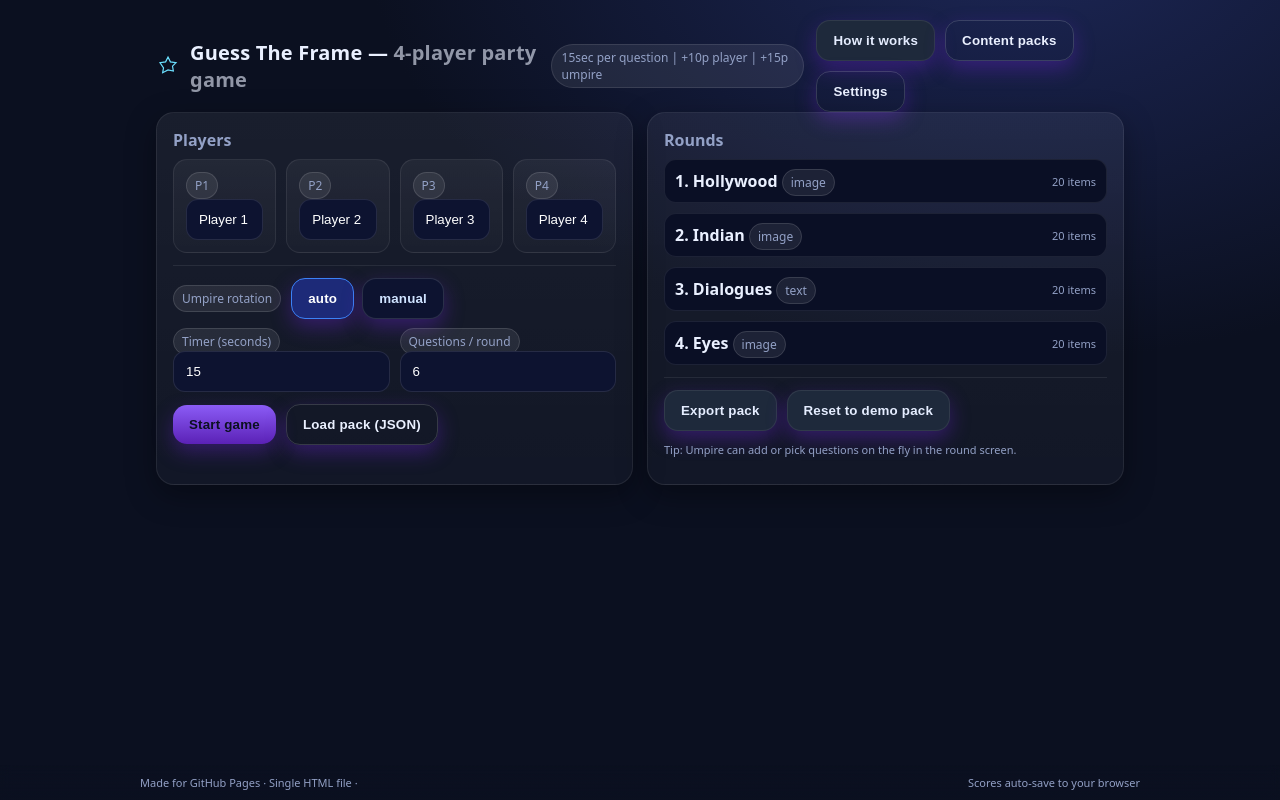
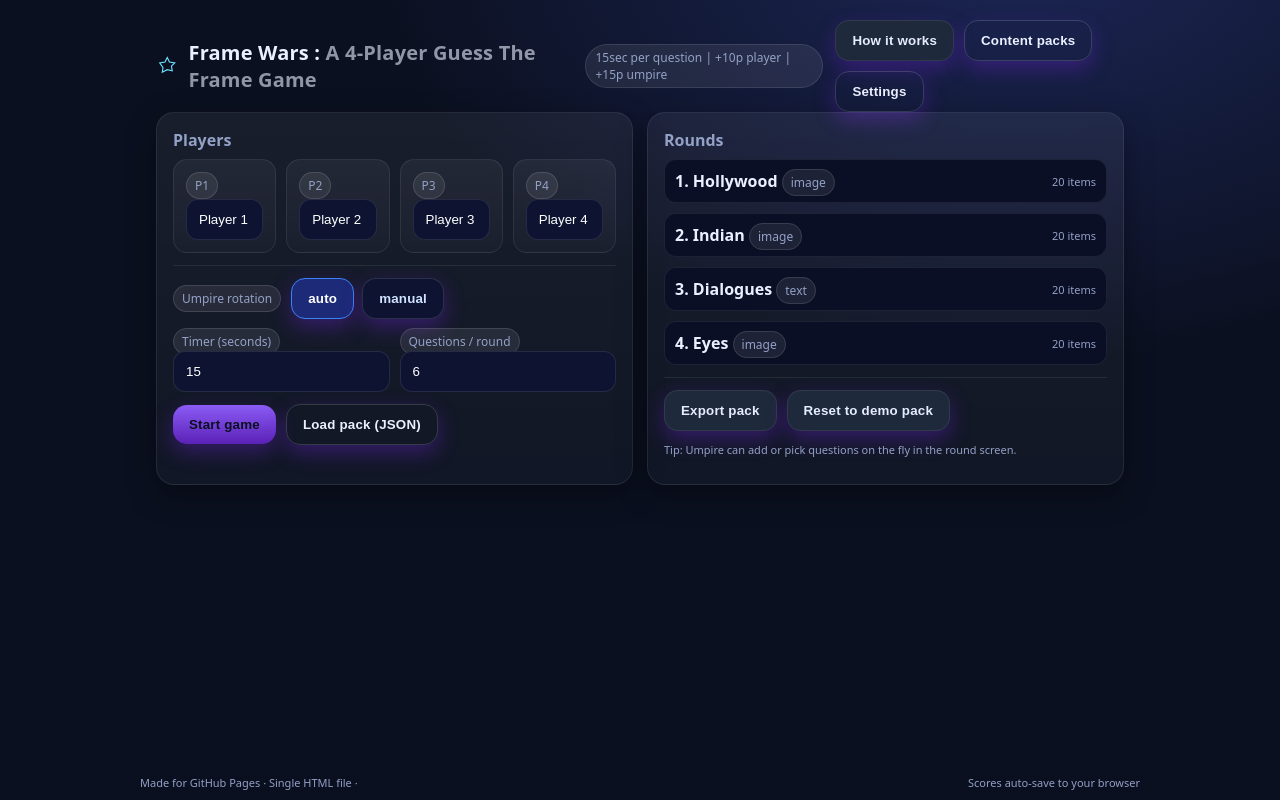
Before and after one commit to CyanPile21/cyanpile21.github.io, a plain HTML site: page index.html in a window 1280 px wide. Drawn offline with Linux system fonts and the light colour scheme.

Commit message:
Update index.html

```diff
--- a/index.html
+++ b/index.html
@@ -63,7 +63,7 @@
     <header>
       <div class="title">
         <svg width="28" height="28" viewBox="0 0 24 24" fill="none" xmlns="http://www.w3.org/2000/svg"><path d="M12 3l2.39 4.84L20 8.76l-3.5 3.41.83 4.83L12 15.9l-5.33 2.8.83-4.83L4 8.76l5.61-.92L12 3z" stroke="url(#g)" stroke-width="1.2"/><defs><linearGradient id="g" x1="0" y1="0" x2="24" y2="24"><stop stop-color="#6ae3ff"/><stop offset="1" stop-color="#8b5cf6"/></linearGradient></defs></svg>
-        <h1>Guess The Frame — <span class="dim">4‑player party game</span></h1>
+        <h1>Frame Wars : <span class="dim">A 4‑Player Guess The Frame Game</span></h1>
         <span class="pill">15sec per question | +10p player | +15p umpire</span>
       </div>
       <div class="row">
```
